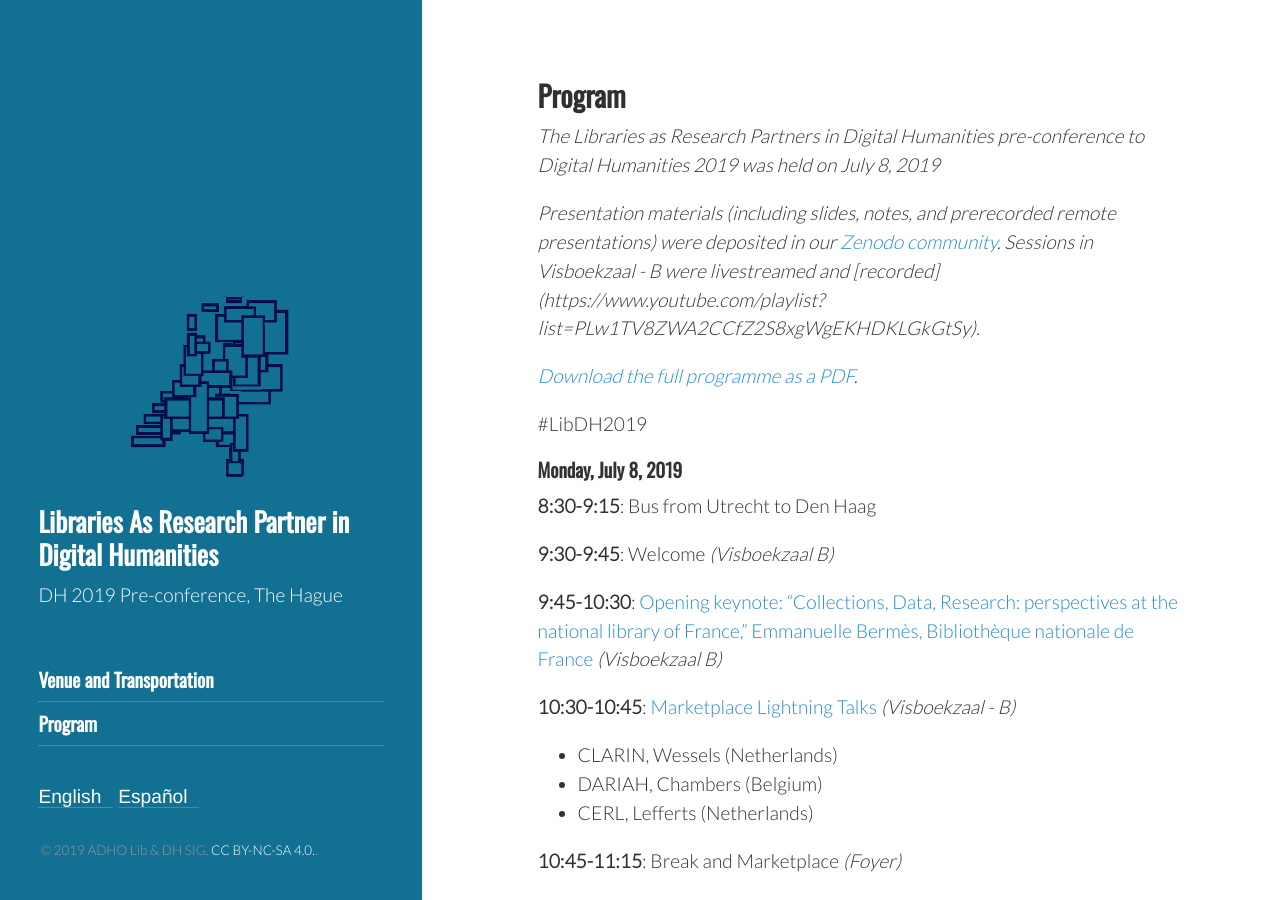
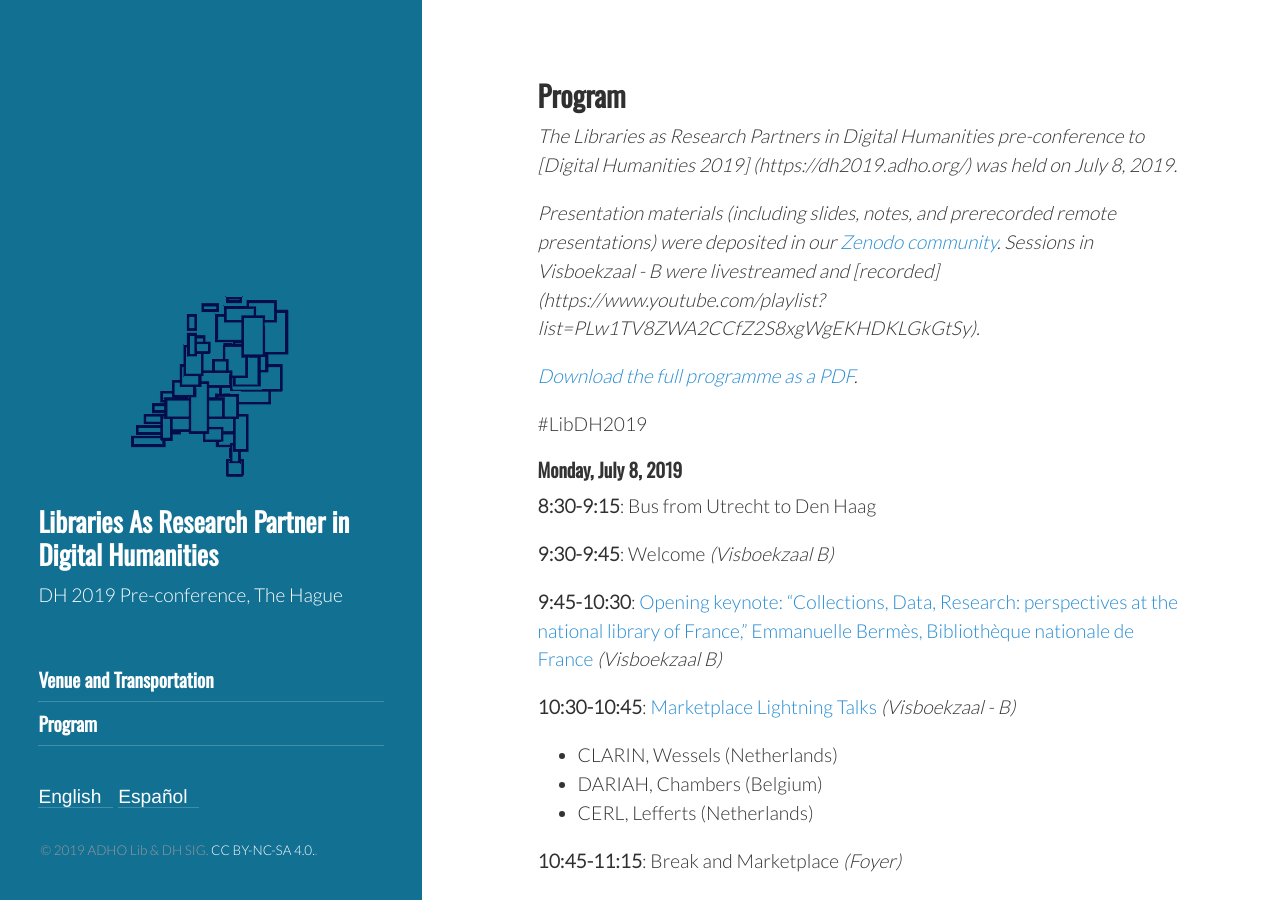
Before and after one commit to ADHOLibDH/dh2019-preconference, a Jekyll site: the page built from program.md, in a window 1280 px wide and 900 px high. Built offline with Jekyll 4.4.1, drawn with Linux system fonts in a browser that asks for light colours; some web fonts are replaced; some of the changed lines change nothing that is shown.

Commit message:
Update program.md

```diff
--- a/program.md
+++ b/program.md
@@ -8,7 +8,7 @@ ref: program
 permalink: /program
 ---
 
-*The Libraries as Research Partners in Digital Humanities pre-conference to Digital Humanities 2019 was held on July 8, 2019*
+*The Libraries as Research Partners in Digital Humanities pre-conference to [Digital Humanities 2019] (https://dh2019.adho.org/) was held on July 8, 2019.*
 
 *Presentation materials (including slides, notes, and prerecorded remote presentations) were deposited in our [Zenodo community](https://zenodo.org/communities/libraries-as-research-partner-2019/). Sessions in Visboekzaal - B were livestreamed and [recorded] (https://www.youtube.com/playlist?list=PLw1TV8ZWA2CCfZ2S8xgWgEKHDKLGkGtSy).*
 
```
